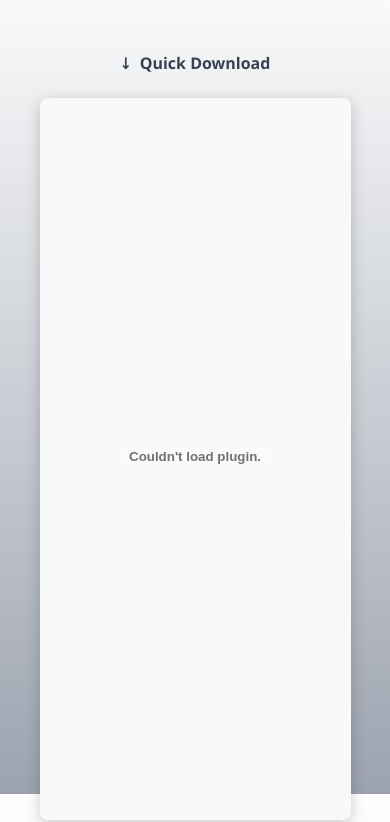
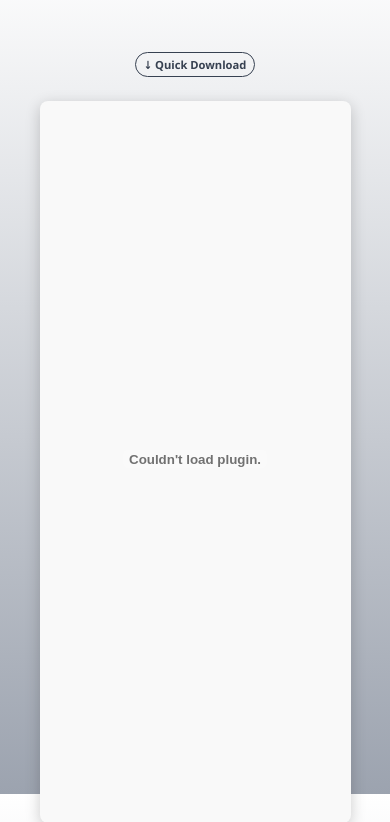
Before and after one commit to NealCronin/webportfolio, a Django app: page /resume/ in a window 390 px wide. Shown: the part 50-872 px from the top of the page. Run offline with Django 5.2, Linux system fonts and the light colour scheme.

Commit message:
button style consistency fix

```diff
--- a/pages/templates/pages/resume.html
+++ b/pages/templates/pages/resume.html
@@ -4,7 +4,7 @@
 {% block content %}
 <div class="resume-container">
     <div class="resume-download-bar">
-        <a href="{% static 'docs/Cronin_Neal.pdf' %}" class="download-link" download>
+        <a href="{% static 'docs/Cronin_Neal.pdf' %}" class="theme-btn" download>
             <span class="icon">↓</span> Quick Download
         </a>
     </div>
--- a/static/css/style.css
+++ b/static/css/style.css
@@ -94,6 +94,7 @@ nav {
 }
 
 .theme-btn {
+    text-decoration: none;
     background: transparent;
     border: 1px solid var(--nav-link-color);
     color: var(--nav-link-color);
@@ -344,7 +345,7 @@ nav {
     }
 
     .nav-logo a { font-size: 1.1rem; white-space: nowrap; }
-    .theme-btn { padding: 4px 8px; font-size: 0.7rem; }
+    .theme-btn { padding: 4px 8px; font-size: 0.7rem; align-self: center; }
     .nav-links { gap: 0.6rem; }
     .nav-links a { font-size: 0.8rem; }
 
```
